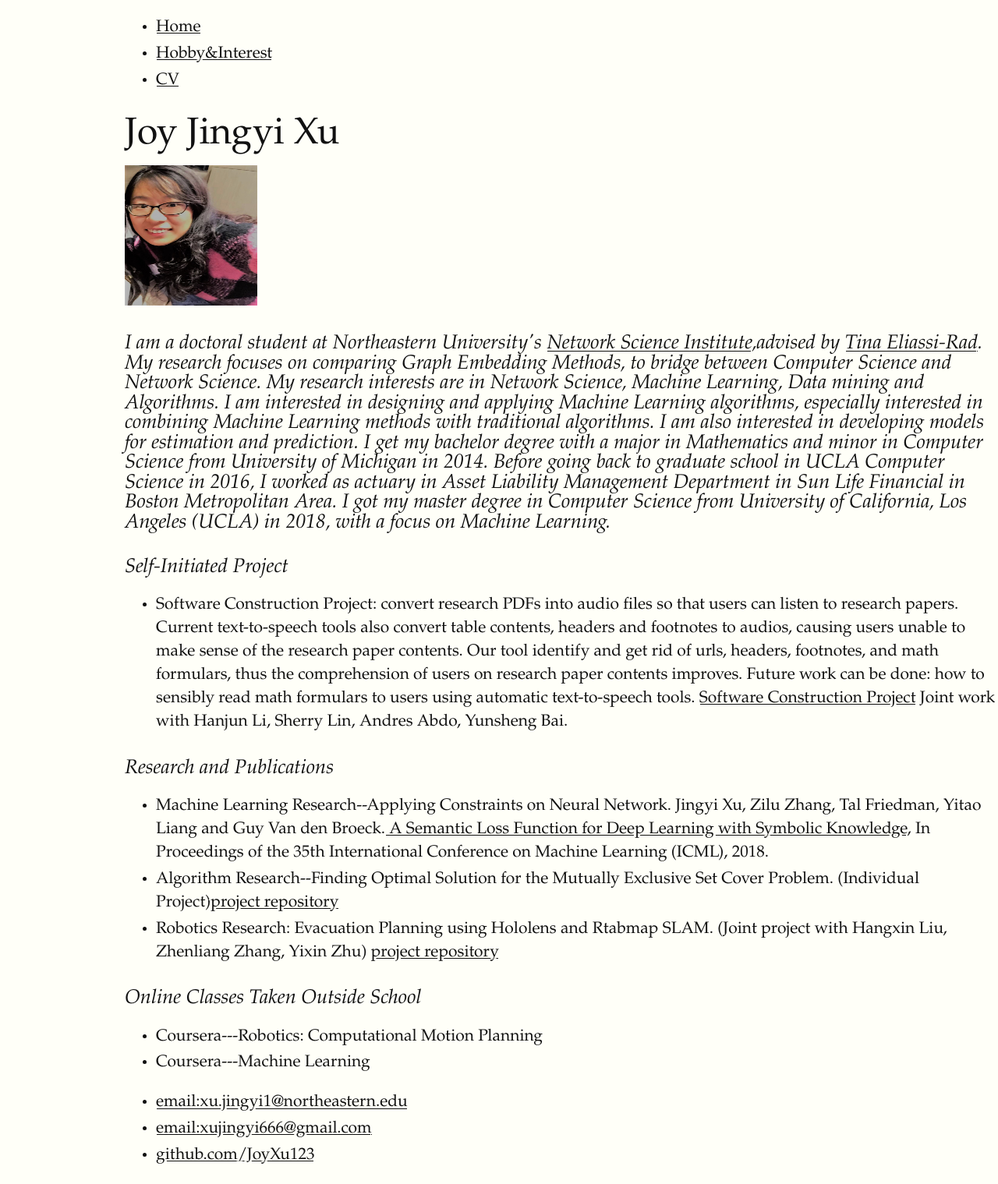
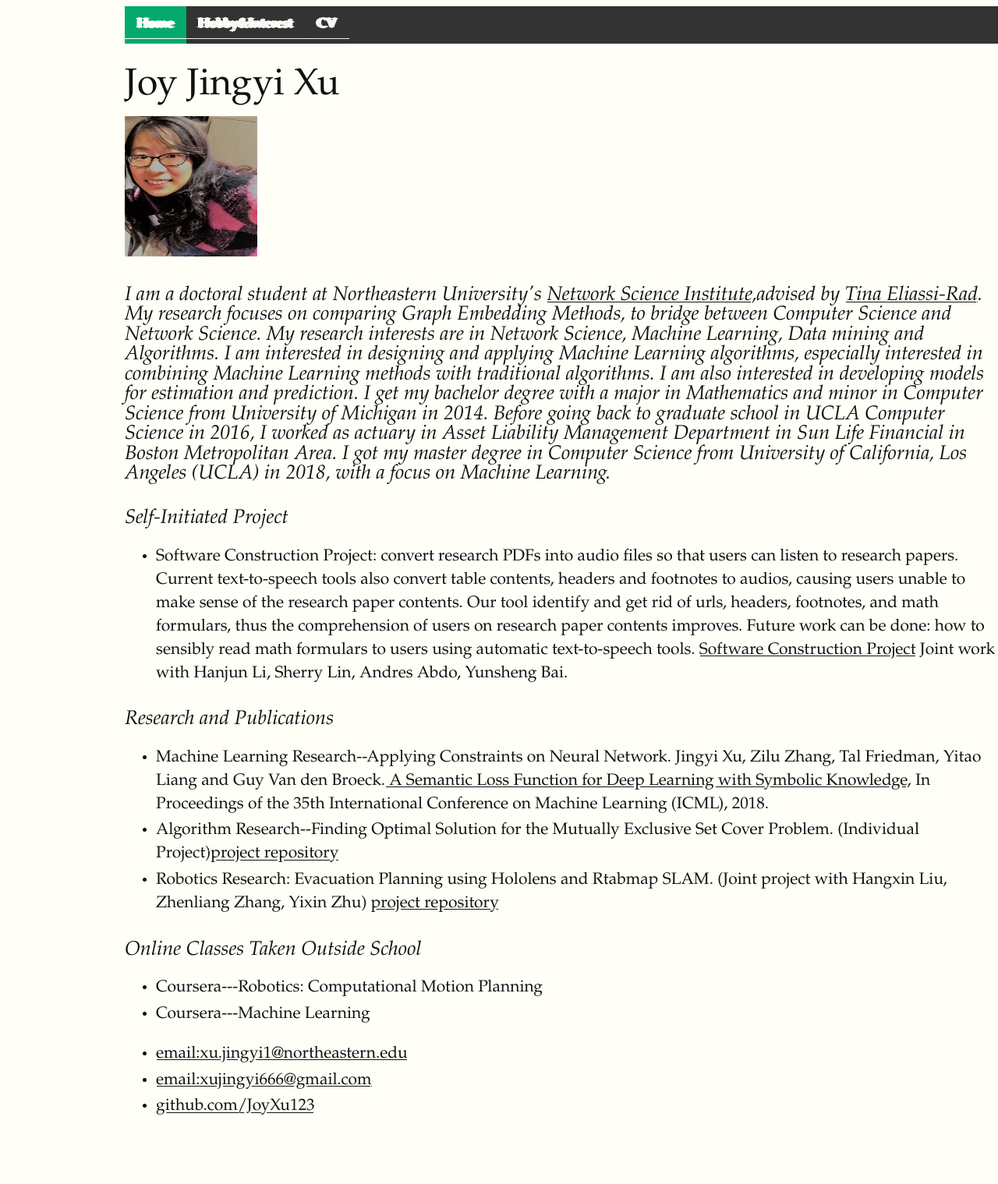
Before and after one commit to JoyXu123/JoyXu123.github.io, a Jekyll site: the page index.html, which Jekyll copies as it is, in a window 1280 px wide. Shown: the whole page at 78% size. Built offline with Jekyll 4.4.1, drawn with Linux system fonts in a browser that asks for light colours; some web fonts are replaced; after the commit the page ends 1456 px from its top, so only the background shows below that.

Commit message:
add header bar

```diff
--- a/css/tufte.css
+++ b/css/tufte.css
@@ -409,6 +409,30 @@ label.margin-toggle:not(.sidenote-number) {
     width: 100%;
     height: 100%;
 }
+.topnav {
+    overflow: hidden;
+    background-color: #333;
+  }
+
+  .topnav a {
+    float: left;
+    color: #f2f2f2;
+    text-align: center;
+    padding: 14px 16px;
+    text-decoration: none;
+    font-size: 17px;
+  }
+
+  .topnav a:hover {
+    background-color: #ddd;
+    color: black;
+  }
+
+  .topnav a.active {
+    background-color: #04AA6D;
+    color: white;
+  }
+
 
 @media (max-width: 760px) {
     body {
--- a/hobby.html
+++ b/hobby.html
@@ -2,7 +2,7 @@
 <html>
 <head>
     <title>Joy Jingyi Xu's Hobby & Interest Page</title>
-    <link rel="stylesheet" type="text/css" href="/css/hobby.css">
+    <link rel="stylesheet" type="text/css" href="/css/tufte.css">
 </head>
 
 <body>
--- a/index.html
+++ b/index.html
@@ -15,12 +15,12 @@
 	<meta property="og:url" content="https://JoyXu123.github.io/">
 </head>
 	<body>
-		<nav>
-    		<ul>
-        		<li><a href="/">Home</a></li>
-				<li><a href="/hobby.html">Hobby&Interest</a></li>
-				<li><a href="files/resume-Research-2021-Jingyi-Xu.pdf">CV</a></li>
-    		</ul>
+		<nav class="topnav">
+
+        	<a class="active" href="/">Home</a>
+			<a href="/hobby.html">Hobby&Interest</a>
+			<a href="files/resume-Research-2021-Jingyi-Xu.pdf">CV</a></li>
+
 		</nav>
 		<div class="container">
     		<div>
```
